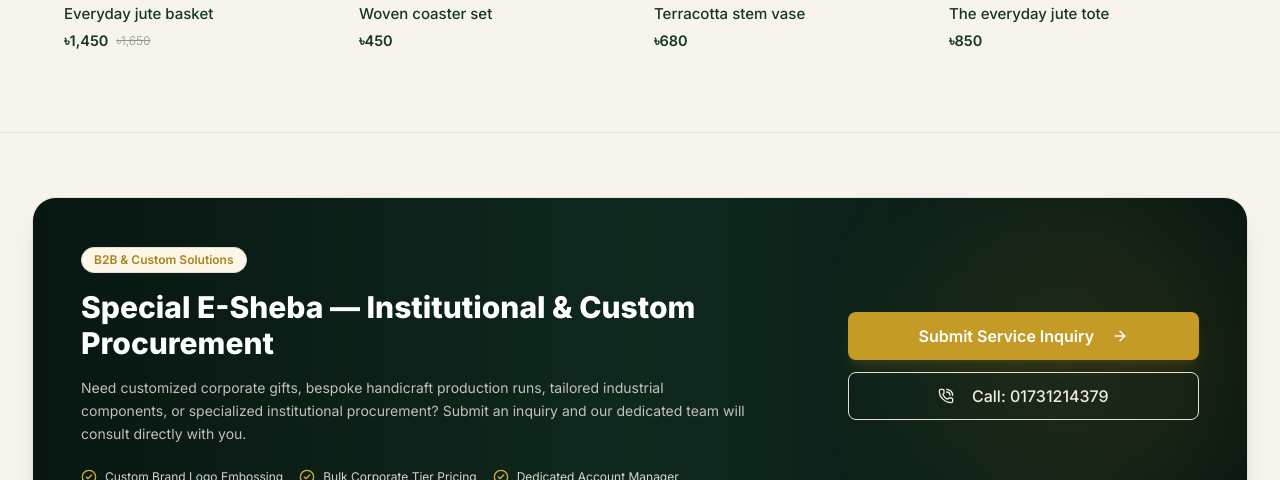
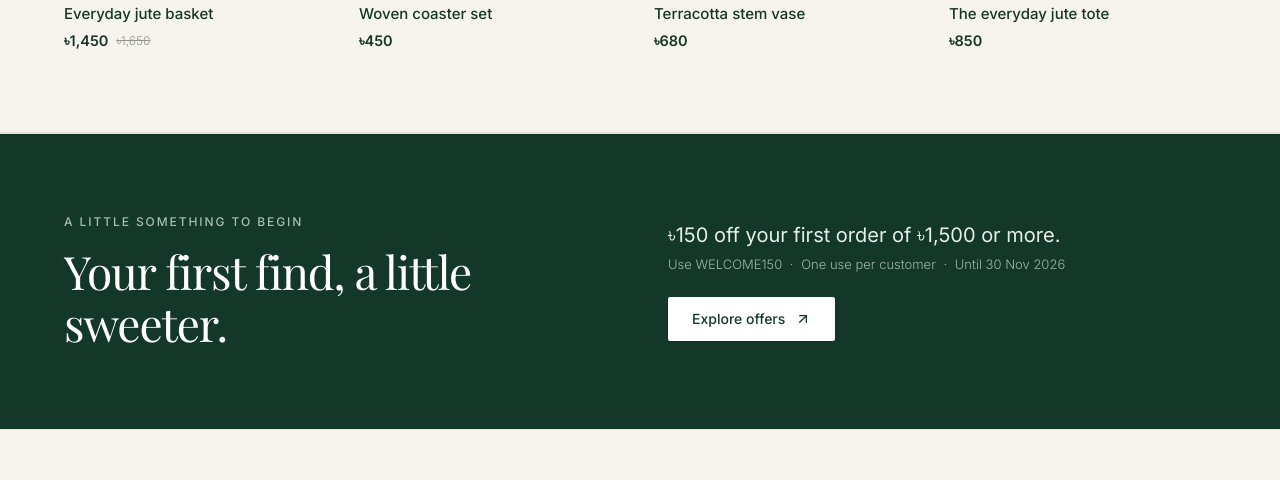
Before and after one commit to mydul62/shoilpikkabbo, a Next.js app in the folder frontend/: page / in a window 1280 px wide. Shown: the part 2100-2580 px from the top of the page. Built offline with nearby package versions, Linux system fonts and the light colour scheme; a web font is replaced by a local one.

Commit message:
feat(storefront): implement promotional welcome offer banner with WELCOME150 discount callout

```diff
--- a/frontend/src/app/page.tsx
+++ b/frontend/src/app/page.tsx
@@ -539,6 +539,40 @@ export default function HomePage() {
         </div>
       </section>
 
+      {/* 4. Promotional Welcome Offer Banner - Exact Match with Client Reference */}
+      <section className="bg-[#133829] text-white py-14 sm:py-16 lg:py-20 border-y border-[#0E2C1F] overflow-hidden">
+        <div className="max-w-[1440px] mx-auto px-6 sm:px-10 lg:px-16">
+          <div className="grid grid-cols-1 lg:grid-cols-12 gap-8 lg:gap-14 items-center">
+            {/* Left Column: Heading */}
+            <div className="lg:col-span-6 flex flex-col justify-center">
+              <p className="text-[11px] sm:text-xs font-medium tracking-[0.16em] uppercase text-[#A8BDB2] mb-3 sm:mb-4">
+                A LITTLE SOMETHING TO BEGIN
+              </p>
+              <h2 className="font-serif text-3xl sm:text-4xl lg:text-[44px] xl:text-[46px] font-normal text-white leading-[1.12] tracking-tight">
+                Your first find, a little<br className="hidden sm:inline" /> sweeter.
+              </h2>
+            </div>
+
+            {/* Right Column: Offer Details & Action */}
+            <div className="lg:col-span-6 flex flex-col items-start lg:items-start justify-center">
+              <p className="text-lg sm:text-[20px] font-normal text-[#E6EFE9] mb-1.5 leading-snug">
+                ৳150 off your first order of ৳1,500 or more.
+              </p>
+              <p className="text-xs sm:text-[13px] font-light text-[#9EB5A7] mb-6">
+                Use WELCOME150 <span className="select-none mx-1">·</span> One use per customer <span className="select-none mx-1">·</span> Until 30 Nov 2026
+              </p>
+              <Link
+                href="/offers"
+                className="inline-flex items-center gap-2.5 px-6 py-3 bg-white hover:bg-[#FAF7F2] text-[#133829] text-xs sm:text-sm font-medium rounded-[2px] shadow-sm transition-all group"
+              >
+                <span>Explore offers</span>
+                <ArrowUpRight className="w-4 h-4 text-[#133829] group-hover:translate-x-0.5 group-hover:-translate-y-0.5 transition-transform" />
+              </Link>
+            </div>
+          </div>
+        </div>
+      </section>
+
       {/* 5. Special E-Sheba Introduction Banner */}
       <section className="py-16 px-4 sm:px-6 lg:px-8 max-w-7xl mx-auto">
         <div className="rounded-3xl bg-gradient-to-r from-forest-950 via-forest-900 to-forest-950 text-sand p-8 sm:p-12 border border-forest-800 shadow-xl relative overflow-hidden">
--- a/frontend/src/data/mock-data.ts
+++ b/frontend/src/data/mock-data.ts
@@ -554,6 +554,13 @@ export const MOCK_COUPONS: Coupon[] = [
     expiresAt: "2026-12-31",
   },
   {
+    code: "WELCOME150",
+    discountPercentage: 10,
+    minOrderValue: 1500,
+    description: "৳150 off on orders of ৳1,500 or more",
+    expiresAt: "2026-11-30",
+  },
+  {
     code: "SHOILPIK15",
     discountPercentage: 15,
     minOrderValue: 2500,
```
